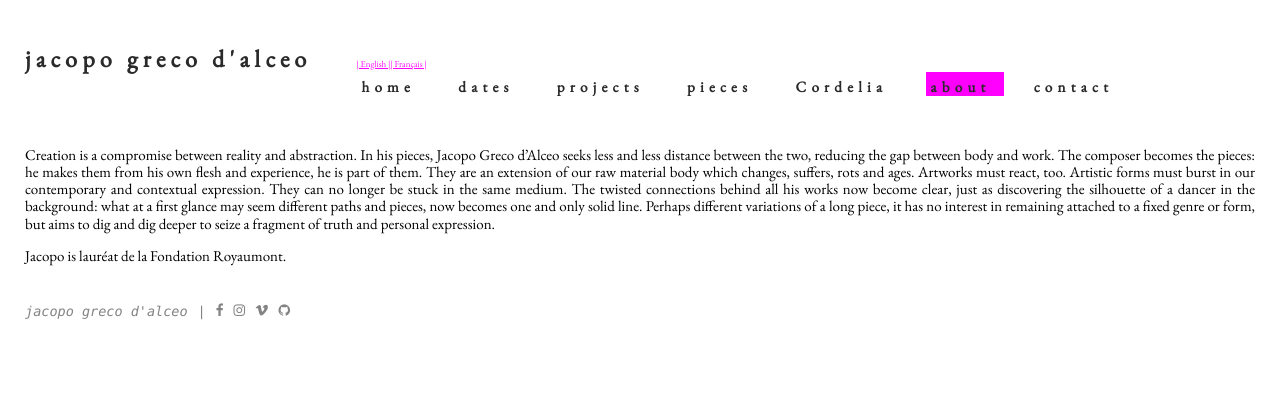
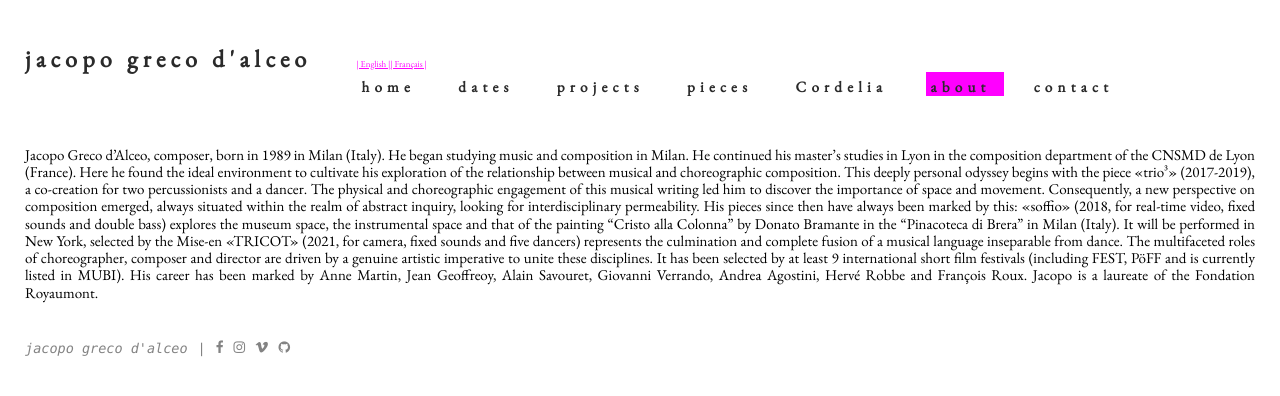
Before and after one commit to jacopogrecodalceo/jacopogrecodalceo.github.io, a Jekyll site: the page built from content/_en/about.md, in a window 1280 px wide. Shown: the top 396 px of the page. Built offline with Jekyll 4.4.1, drawn with Linux system fonts in a browser that asks for light colours.

Commit message:
update about

```diff
--- a/content/_en/about.md
+++ b/content/_en/about.md
@@ -2,7 +2,10 @@
 title: about
 ---
 
-Creation is a compromise between reality and abstraction.
-In his pieces, Jacopo Greco d'Alceo seeks less and less distance between the two, reducing the gap between body and work. The composer becomes the pieces: he makes them from his own flesh and experience, he is part of them. They are an extension of our raw material body which changes, suffers, rots and ages. Artworks must react, too. Artistic forms must burst in our contemporary and contextual expression. They can no longer be stuck in the same medium. The twisted connections behind all his works now become clear, just as discovering the silhouette of a dancer in the background: what at a first glance may seem different paths and pieces, now becomes one and only solid line. Perhaps different variations of a long piece, it has no interest in remaining attached to a fixed genre or form, but aims to dig and dig deeper to seize a fragment of truth and personal expression.
-
-Jacopo is lauréat de la Fondation Royaumont.
+Jacopo Greco d'Alceo, composer, born in 1989 in Milan (Italy).
+He began studying music and composition in Milan. He continued his master's studies in Lyon in the composition department of the CNSMD de Lyon (France). Here he found the ideal environment to cultivate his exploration of the relationship between musical and choreographic composition.
+This deeply personal odyssey begins with the piece «trio³» (2017-2019), a co-creation for two percussionists and a dancer. The physical and choreographic engagement of this musical writing led him to discover the importance of space and movement.
+Consequently, a new perspective on composition emerged, always situated within the realm of abstract inquiry, looking for interdisciplinary permeability. His pieces since then have always been marked by this: «soffio» (2018, for real-time video, fixed sounds and double bass) explores the museum space, the instrumental space and that of the painting "Cristo alla Colonna" by Donato Bramante in the "Pinacoteca di Brera" in Milan (Italy). It will be performed in New York, selected by the Mise-en «TRICOT» (2021, for camera, fixed sounds and five dancers) represents the culmination and complete fusion of a musical language inseparable from dance.
+The multifaceted roles of choreographer, composer and director are driven by a genuine artistic imperative to unite these disciplines. It has been selected by at least 9 international short film festivals (including FEST, PöFF and is currently listed in MUBI).
+His career has been marked by Anne Martin, Jean Geoffreoy, Alain Savouret, Giovanni Verrando, Andrea Agostini, Hervé Robbe and François Roux.
+Jacopo is a laureate of the Fondation Royaumont.
```
Also changed, not shown: content/_en/pieces/24_1-psiché.md (+4 -6 lines), content/_fr/about.md (+5 -4 lines), content/_fr/pieces/24_1-psiché.md (+4 -6 lines).
